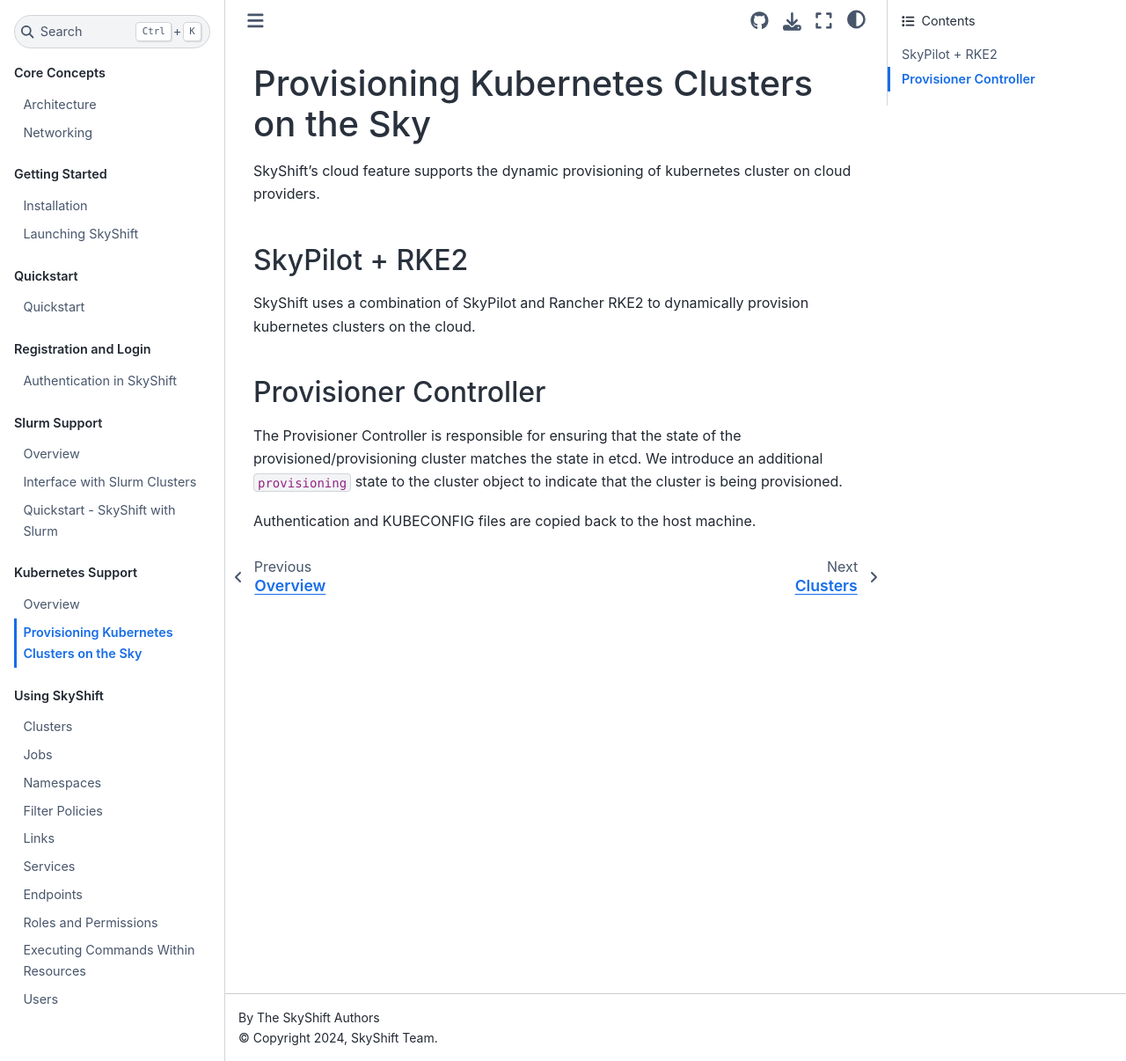
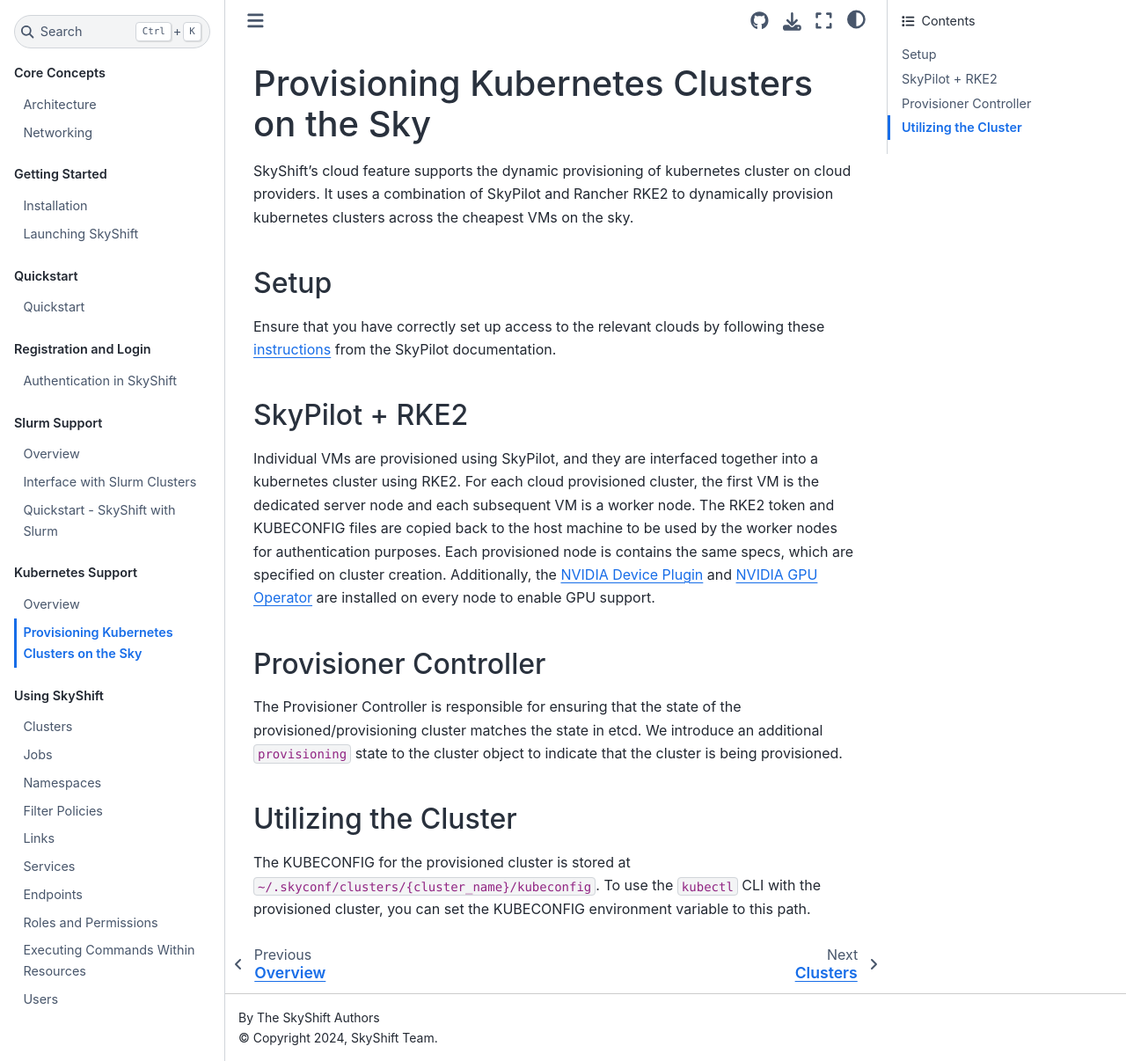
Before and after one commit to sky-shift/skyshift, a Sphinx documentation site: the page built from docs/source/kubernetes_support/cloud.rst, in a window 1280 px wide and 1206 px high. Shown: the whole window at 88% size. Built offline with Sphinx 7.4.7 and the Sphinx Book theme 1.1.4, drawn with Linux system fonts in a browser that asks for light colours.

Commit message:
more docs

```diff
--- a/docs/source/kubernetes_support/cloud.rst
+++ b/docs/source/kubernetes_support/cloud.rst
@@ -2,10 +2,21 @@
 ========
 
 SkyShift's cloud feature supports the dynamic provisioning of kubernetes cluster on cloud providers.
+It uses a combination of SkyPilot and Rancher RKE2 to dynamically provision kubernetes clusters across the cheapest VMs on the sky.
+
+Setup
+-----
+
+Ensure that you have correctly set up access to the relevant clouds by following these `instructions <https://skypilot.readthedocs.io/en/latest/getting-started/installation.html#verifying-cloud-access>`_ from the SkyPilot documentation.
 
 SkyPilot + RKE2
 ---------------
-SkyShift uses a combination of SkyPilot and Rancher RKE2 to dynamically provision kubernetes clusters on the cloud.
+
+Individual VMs are provisioned using SkyPilot, and they are interfaced together into a kubernetes cluster using RKE2.
+For each cloud provisioned cluster, the first VM is the dedicated server node and each subsequent VM is a worker node.
+The RKE2 token and KUBECONFIG files are copied back to the host machine to be used by the worker nodes for authentication purposes.
+Each provisioned node is contains the same specs, which are specified on cluster creation.
+Additionally, the `NVIDIA Device Plugin <https://github.com/NVIDIA/k8s-device-plugin>`_ and `NVIDIA GPU Operator <https://docs.nvidia.com/datacenter/cloud-native/gpu-operator/latest/index.html>`_ are installed on every node to enable GPU support.
 
 Provisioner Controller
 ----------------------
@@ -13,4 +24,8 @@
 The Provisioner Controller is responsible for ensuring that the state of the provisioned/provisioning cluster matches the state in etcd.
 We introduce an additional ``provisioning`` state to the cluster object to indicate that the cluster is being provisioned.
 
-Authentication and KUBECONFIG files are copied back to the host machine.
+Utilizing the Cluster
+---------------------
+
+The KUBECONFIG for the provisioned cluster is stored at ``~/.skyconf/clusters/{cluster_name}/kubeconfig``.
+To use the ``kubectl`` CLI with the provisioned cluster, you can set the KUBECONFIG environment variable to this path.
```
